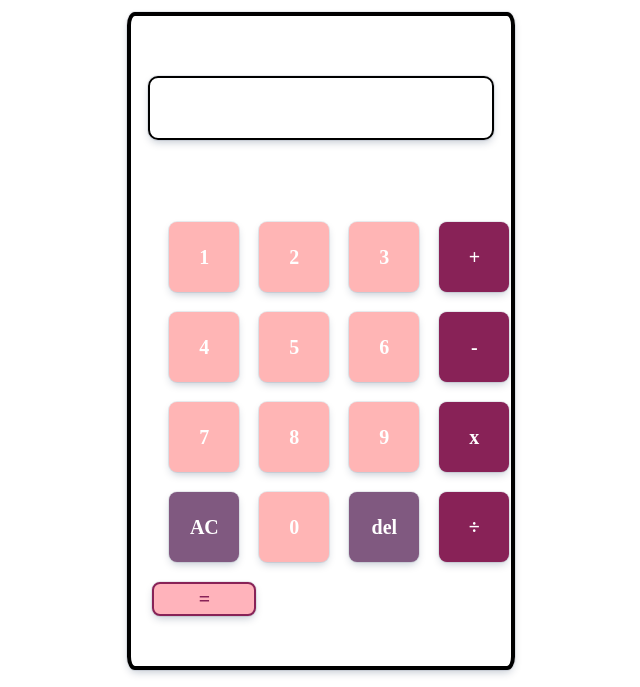
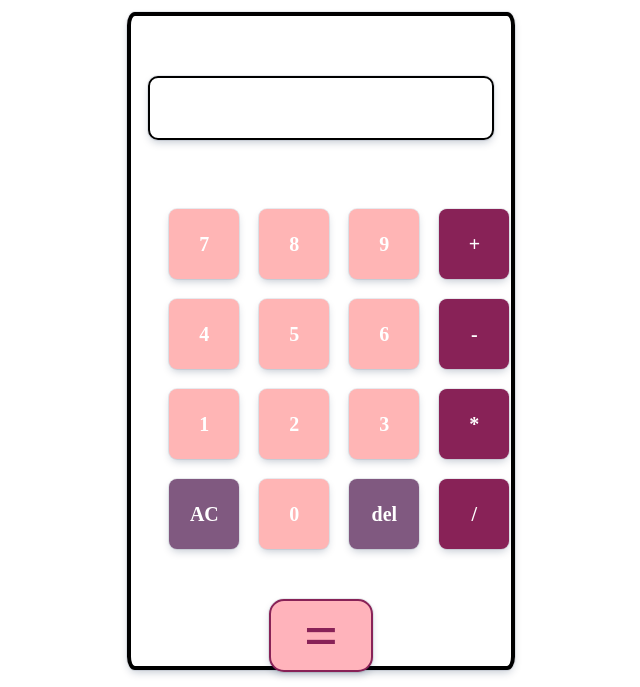
Before and after one commit to mellystark/calculator, a plain HTML site: page index.html in a window 1280 px wide. Shown: the part 113-800 px from the top of the page, without its empty margins (319-959 px from the left). Drawn offline with Linux system fonts and the light colour scheme.

Commit message:
Update index.html

```diff
--- a/index.html
+++ b/index.html
@@ -18,26 +18,25 @@
         <br>
         <br>
       <div id="buttons">
-        <div class="number">1</div>
-        <div class="number">2</div>
-        <div class="number">3</div>
+        <div class="number">7</div>
+        <div class="number">8</div>
+        <div class="number">9</div>
         <div class="darker">+</div>
         <div class="number">4</div>
         <div class="number">5</div>
         <div class="number">6</div>
         <div class="darker">-</div>
-        <div class="number">7</div>
-        <div class="number">8</div>
-        <div class="number">9</div>
-        <div class="darker">x</div>
+        <div class="number">1</div>
+        <div class="number">2</div>
+        <div class="number">3</div>
+        <div class="darker">*</div>
         <div class="red">AC</div>
         <div class="number">0</div>
         <div class="black">del</div>
-        <div class="darker">÷</div>
-        <div id="equal">=</div>
+        <div class="darker">/</div>
       </div>
+      <div id="equal">=</div>
     </div>
-
 <script src="app.js"></script>
 
 </body>
```
